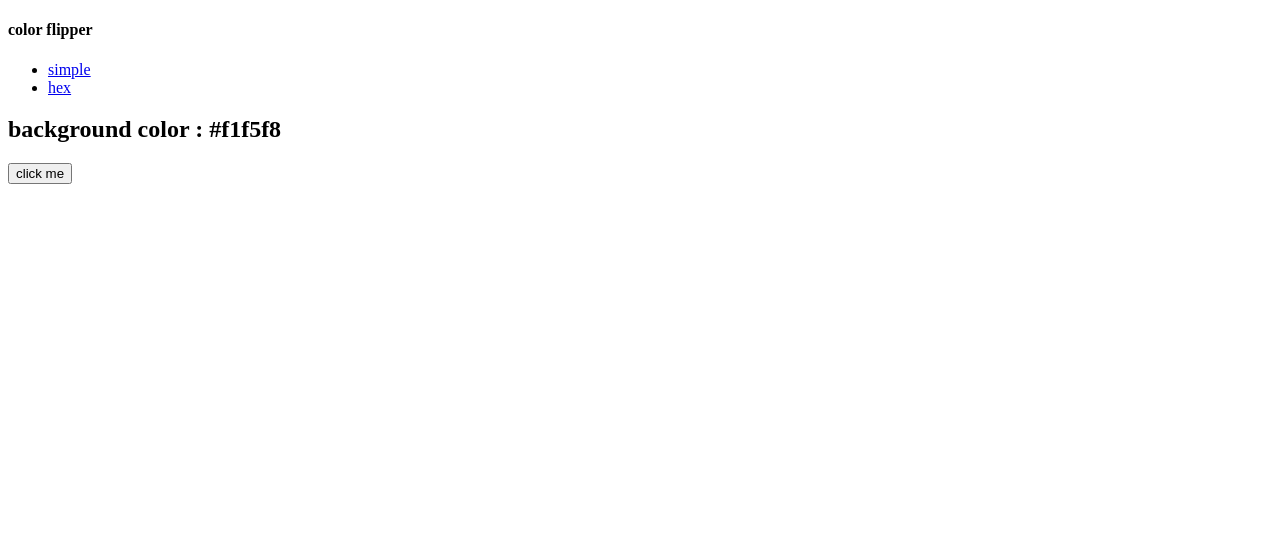
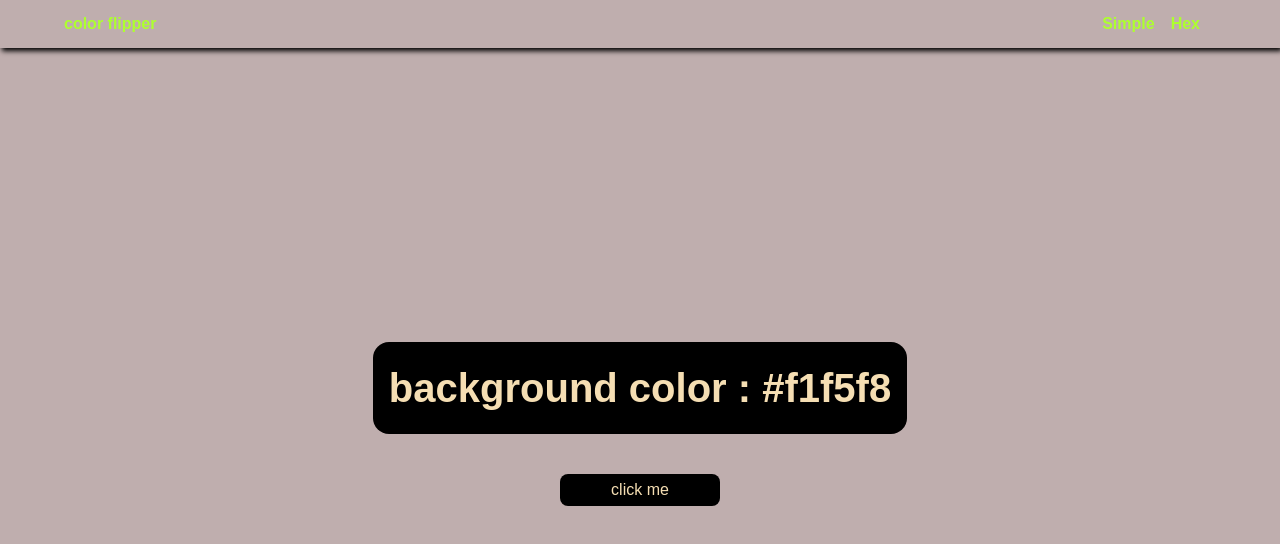
Before and after one commit to MuhBashir/color-flipper, a plain HTML site: page hex.html in a window 1280 px wide. Drawn offline with Linux system fonts and the light colour scheme; the site is published under a folder, as on GitHub Pages, so addresses that start at the root find nothing.

Commit message:
new modifications to css

```diff
--- a/hex.html
+++ b/hex.html
@@ -4,7 +4,7 @@
     <meta charset="UTF-8" />
     <meta name="viewport" content="width=device-width, initial-scale=1.0" />
     <title>color flippers</title>
-    <link rel="stylesheet" href="/main.css" />
+    <link rel="stylesheet" href="./main.css" />
   </head>
   <body>
     <nav>
```
Also changed, not shown: index.html (+1 -1 lines).
